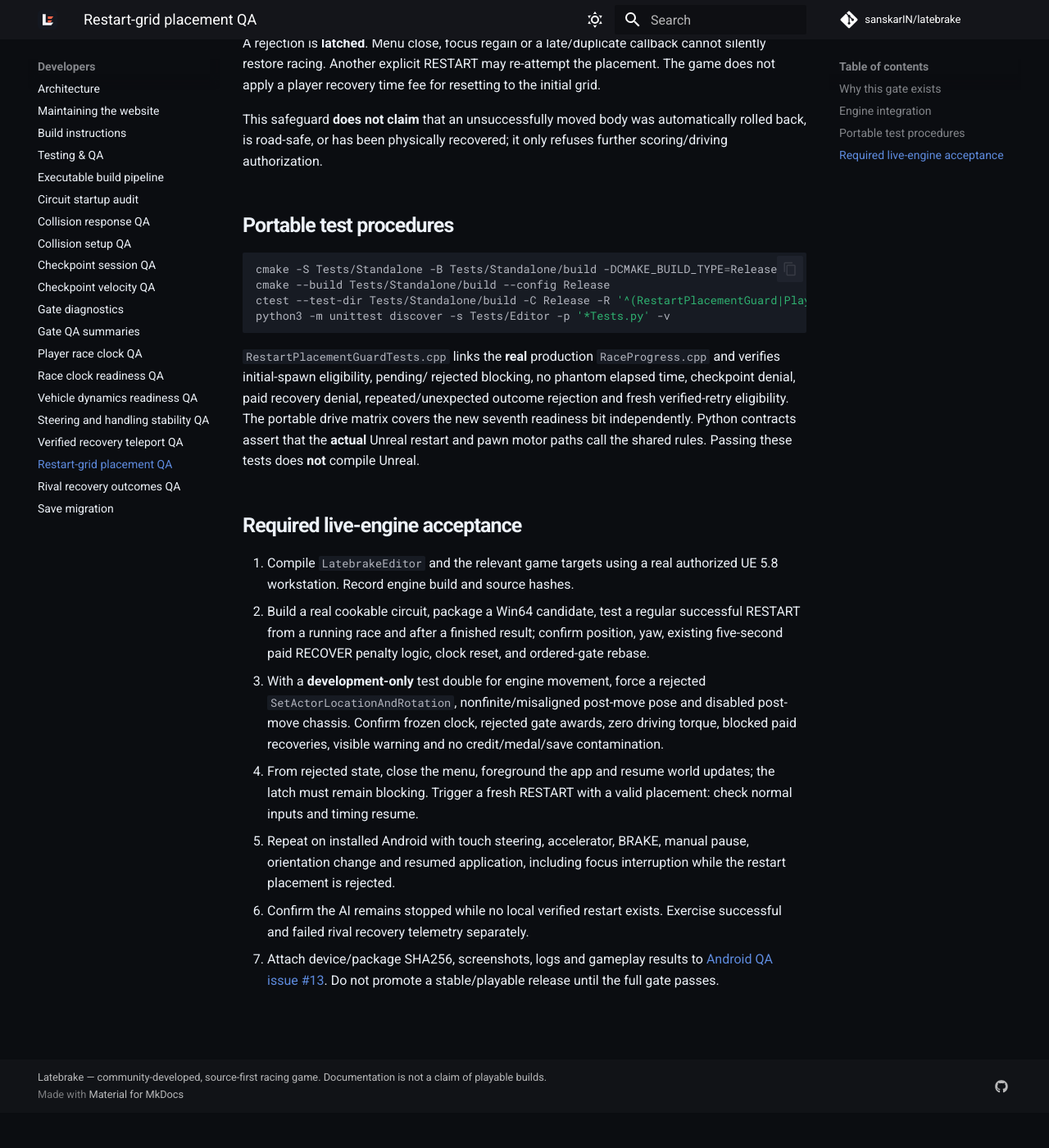
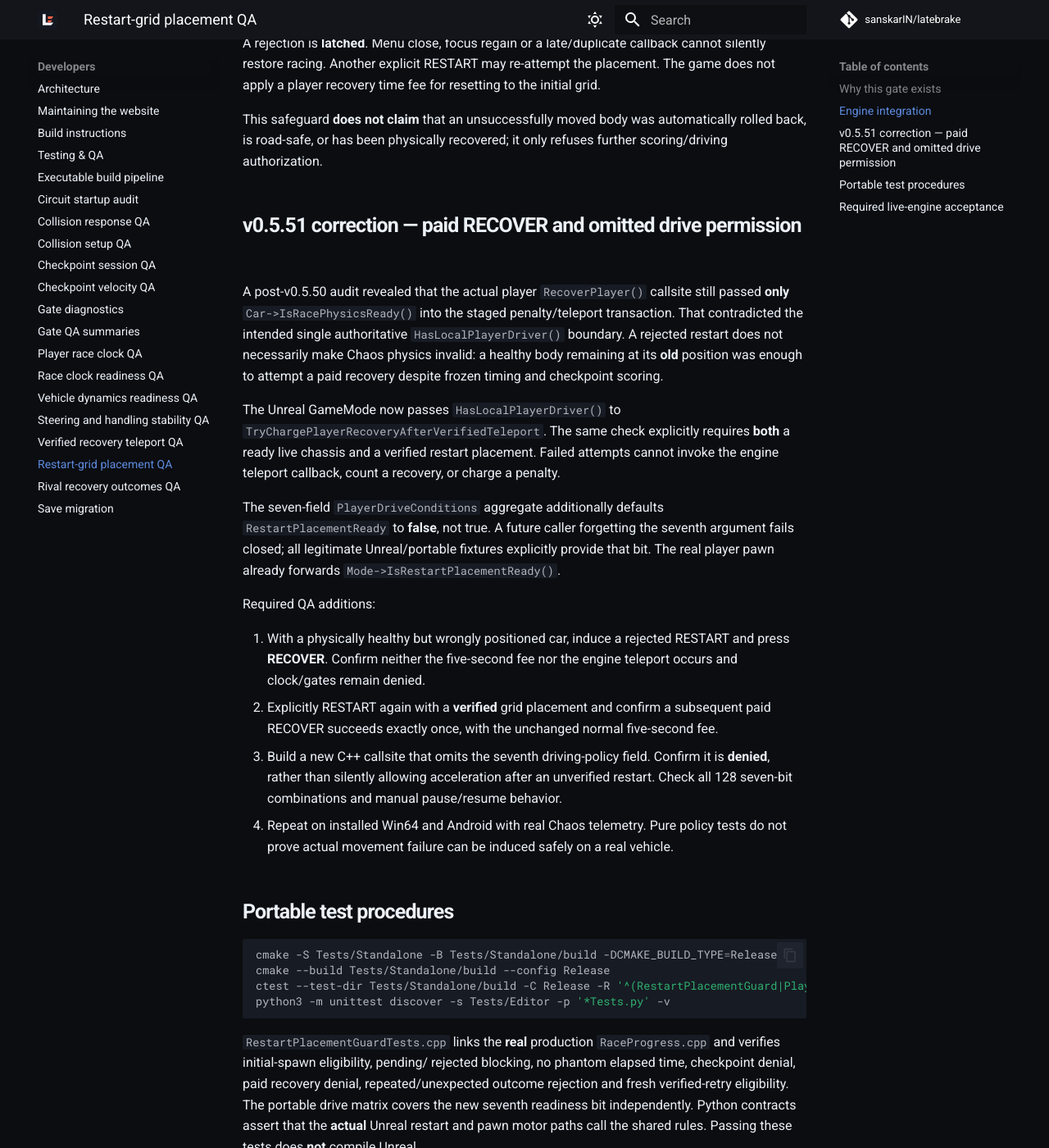
Before and after one commit to sanskarIN/latebrake, an MkDocs documentation site: the page built from docs/RESTART_PLACEMENT_QA.md, in a window 1280 px wide and 1400 px high, scrolled down 1216 px. Shown: the whole window at 82% size. Built offline with MkDocs 1.6.1 and Material for MkDocs 9.7.7, drawn with Linux system fonts in a browser that asks for light colours; comment, search, counter and statistics services are not loaded; before the commit the page ends 2573 px from its top, so only the background shows below that.

Commit message:
fix(racing): deny paid recovery after failed restart grid (#131)
Reuse HasLocalPlayerDriver for paid RECOVER after rejected RESTART; default omitted restart-driving permission to denied; cover healthy old-position chassis, successful verified retries, full seven-bit policy matrix, and Unreal source bindings with corrected QA documentation.

````diff
--- a/docs/RESTART_PLACEMENT_QA.md
+++ b/docs/RESTART_PLACEMENT_QA.md
@@ -53,6 +53,45 @@ This safeguard **does not claim** that an unsuccessfully moved body
 was automatically rolled back, is road-safe, or has been physically
 recovered; it only refuses further scoring/driving authorization.
 
+## v0.5.51 correction — paid RECOVER and omitted drive permission
+
+A post-v0.5.50 audit revealed that the actual player `RecoverPlayer()`
+callsite still passed **only** `Car->IsRacePhysicsReady()` into the
+staged penalty/teleport transaction. That contradicted the intended
+single authoritative `HasLocalPlayerDriver()` boundary. A rejected
+restart does not necessarily make Chaos physics invalid: a healthy
+body remaining at its **old** position was enough to attempt a paid
+recovery despite frozen timing and checkpoint scoring.
+
+The Unreal GameMode now passes `HasLocalPlayerDriver()` to
+`TryChargePlayerRecoveryAfterVerifiedTeleport`. The same check
+explicitly requires **both** a ready live chassis and a verified
+restart placement. Failed attempts cannot invoke the engine
+teleport callback, count a recovery, or charge a penalty.
+
+The seven-field `PlayerDriveConditions` aggregate additionally
+defaults `RestartPlacementReady` to **false**, not true. A future
+caller forgetting the seventh argument fails closed; all legitimate
+Unreal/portable fixtures explicitly provide that bit. The real player
+pawn already forwards `Mode->IsRestartPlacementReady()`.
+
+Required QA additions:
+
+1. With a physically healthy but wrongly positioned car, induce
+   a rejected RESTART and press **RECOVER**. Confirm neither the
+   five-second fee nor the engine teleport occurs and clock/gates
+   remain denied.
+2. Explicitly RESTART again with a **verified** grid placement and
+   confirm a subsequent paid RECOVER succeeds exactly once, with the
+   unchanged normal five-second fee.
+3. Build a new C++ callsite that omits the seventh driving-policy
+   field. Confirm it is **denied**, rather than silently allowing
+   acceleration after an unverified restart. Check all 128 seven-bit
+   combinations and manual pause/resume behavior.
+4. Repeat on installed Win64 and Android with real Chaos telemetry.
+   Pure policy tests do not prove actual movement failure can be
+   induced safely on a real vehicle.
+
 ## Portable test procedures
 
 ```sh
````
Also changed, not shown: docs/ROADMAP.md (+1 -0 lines), docs/STATUS.md (+7 -0 lines), 8 other files.
